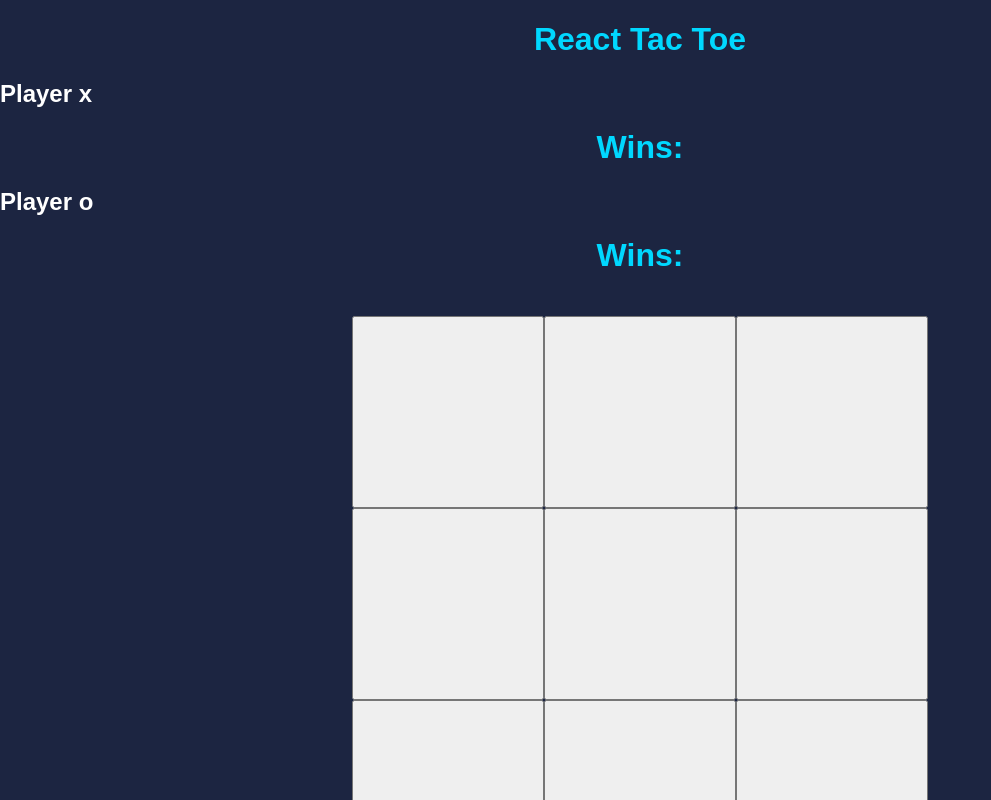
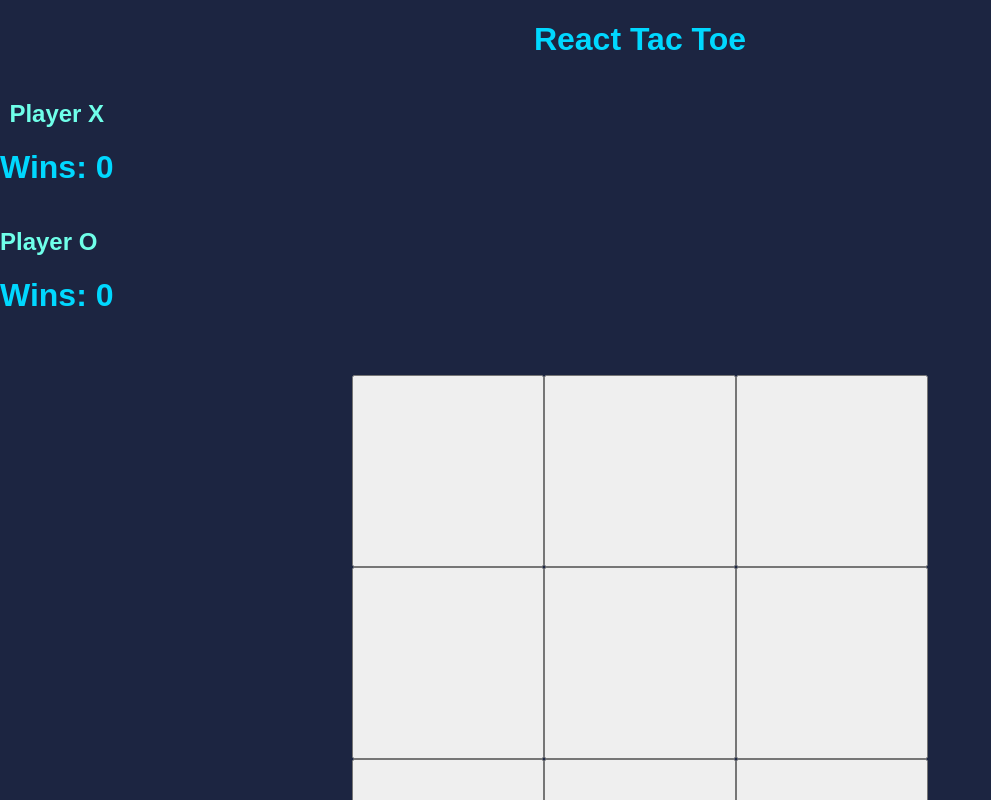
Before and after one commit to raymondborel/ReactTacToe, a React (Create React App) app: page / in a window 1280 px wide. Shown: the top 800 px of the page, without its empty margins (0-991 px from the left). Built offline with nearby package versions, Linux system fonts and the light colour scheme.

Commit message:
Set up state variables to track wins

```diff
--- a/src/App.js
+++ b/src/App.js
@@ -2,13 +2,18 @@ import './styles.css';
 import Board from './components/Board';
 import Header from './components/Header';
 import Player from './components/Player';
+import { useState } from 'react';
 
 function App() {
+
+  const [playerXWins,setPlayerXWins] = useState(0);
+  const [playerOWins,setPlayerOWins] = useState(0);
+
   return (
     <>
     <Header/>
-    <Player whichPlayer='x'/>
-    <Player whichPlayer='o'/>
+    <Player whichPlayer='X' wins={playerXWins}/>
+    <Player whichPlayer='O'wins={playerOWins}/>
     <Board/>
     </>
   );
--- a/src/components/Player.js
+++ b/src/components/Player.js
@@ -1,8 +1,10 @@
 function Player(props) {
     return (
-        <div className={props.whichPlayer}>
-            <h2>Player {props.whichPlayer}</h2>
-            <h1>Wins: </h1>
+        <div className="player">
+            <div className={props.whichPlayer}>
+                <h2>Player {props.whichPlayer}</h2>
+                <h1>Wins: {props.wins}</h1>
+            </div>
         </div>
     )
 }
--- a/src/styles.css
+++ b/src/styles.css
@@ -50,13 +50,15 @@ h4 {
   align-self: center;
 }
 
-.X, .O {
-  flex-basis: 45%;
-  text-align: center;
+.player {
+  display: flex;
+  align-items: center;
 }
 
+
 .X {
-  color: var(--sea-serpent);
+  color: var(--aquamarine);
+  text-align: center;
 }
 
 .O {
@@ -67,9 +69,3 @@ h1 {
   color: var(--react);
   text-align: center;
 }
-
-h1 {
-  flex-basis: 60%;
-  color: var(--react);
-  text-align: center;
-}
```
